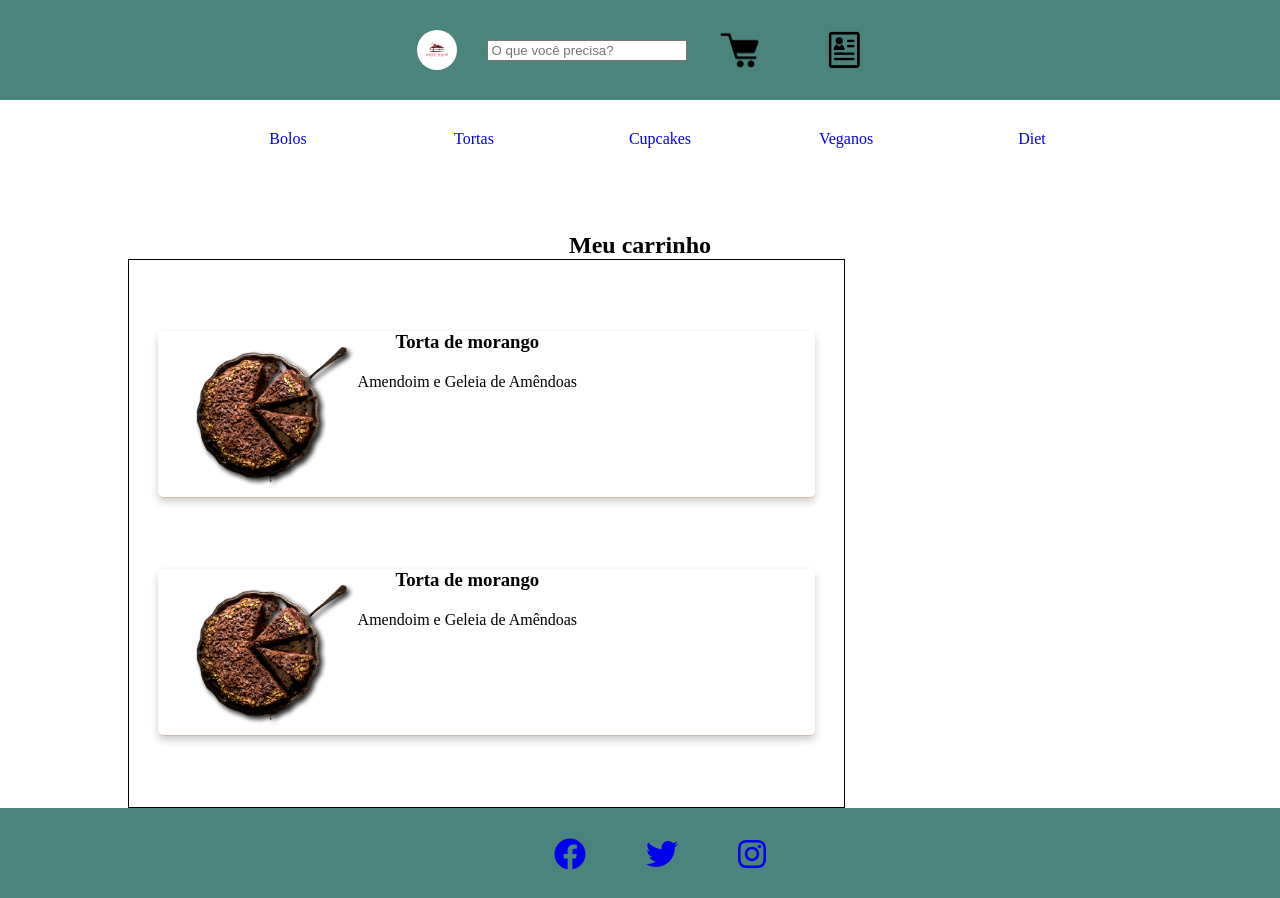
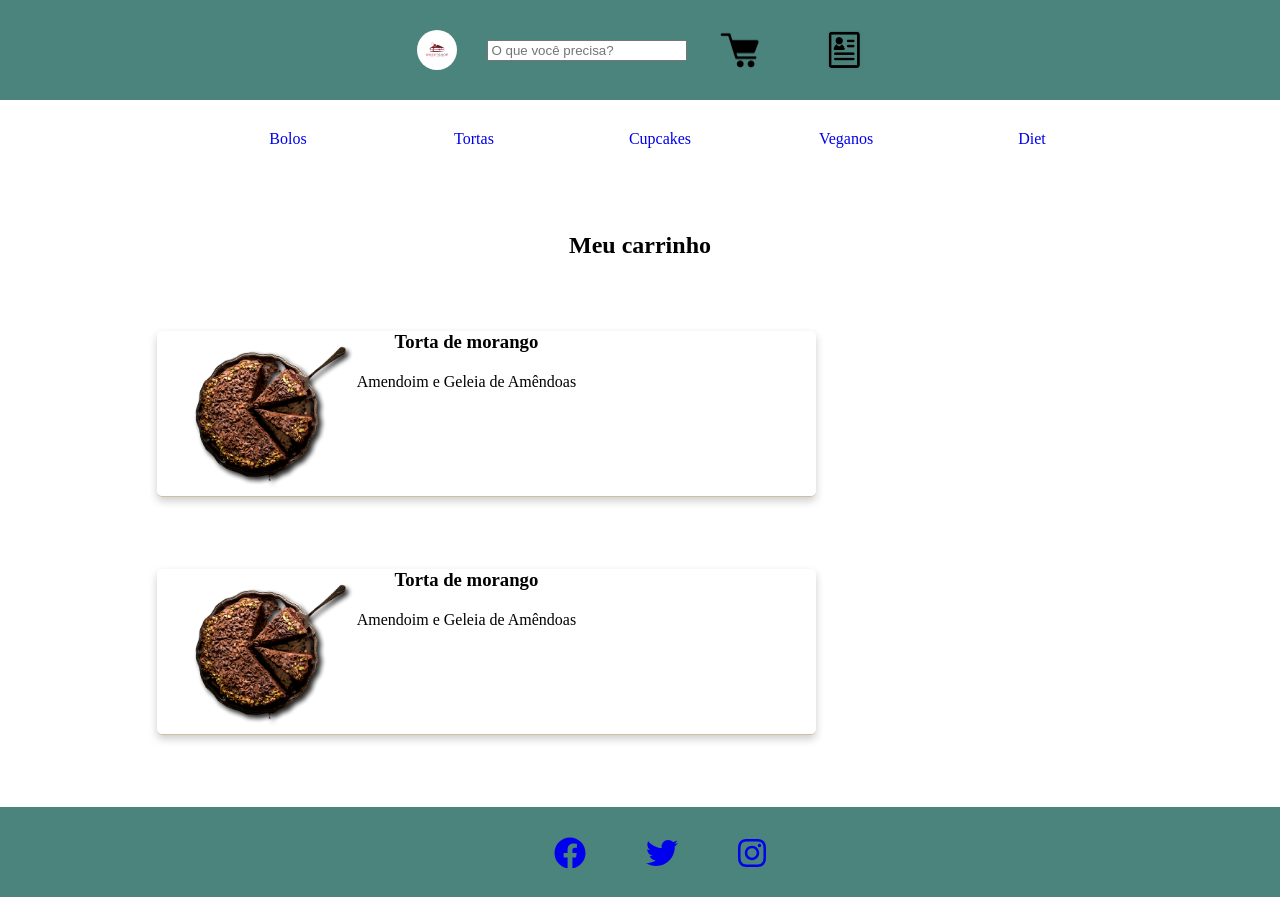
Before and after one commit to jorgesalhani/StoreWebProject, a React (Create React App) app in the folder Milestone02/milestone2-app/: page /cart in a window 1280 px wide. Built offline with nearby package versions, Linux system fonts and the light colour scheme.

Commit message:
add cart page

```diff
--- a/Milestone02/milestone2-app/src/components/CartPage/CartItems.module.css
+++ b/Milestone02/milestone2-app/src/components/CartPage/CartItems.module.css
@@ -1,5 +1,4 @@
 .cartItems {
     min-width: 200px;
     max-width: 70%;
-    border: 1px solid;
 }
--- a/Milestone02/milestone2-app/src/components/productListPage/ProductListPage.js
+++ b/Milestone02/milestone2-app/src/components/productListPage/ProductListPage.js
@@ -2,7 +2,6 @@ import React from "react"
 import PresentationBanner from "../shared/PresentationBanner"
 import TextBanner from "../shared/TextBanner"
 import MainContent from "./MainContent"
-import axios from "axios";
 
 function ProductListPage(props) {
 
--- a/Milestone02/milestone2-app/src/components/productListPage/TableProductList.js
+++ b/Milestone02/milestone2-app/src/components/productListPage/TableProductList.js
@@ -1,6 +1,5 @@
 import React from "react"
 import TableProductListItem from "./TableProductListItem"
-import axios from "axios";
 import data from "../../database/db.json"
 import CardToBuy from "../shared/CardToBuy";
 function TableProductList() {
```
